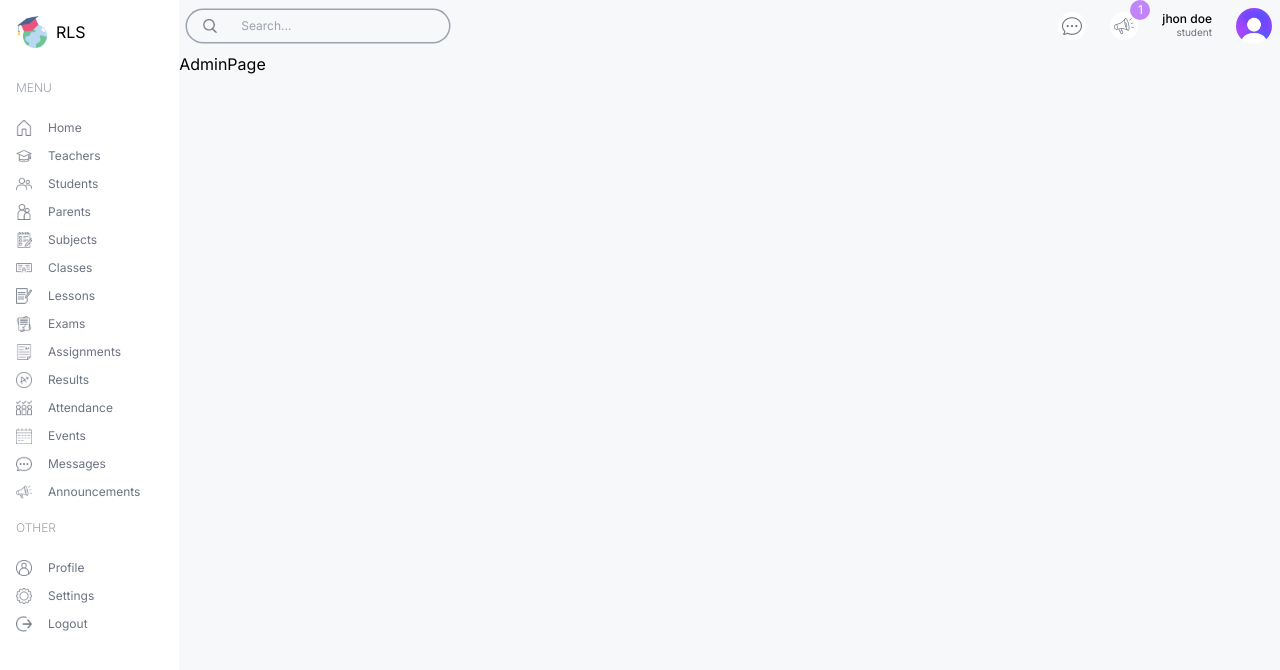
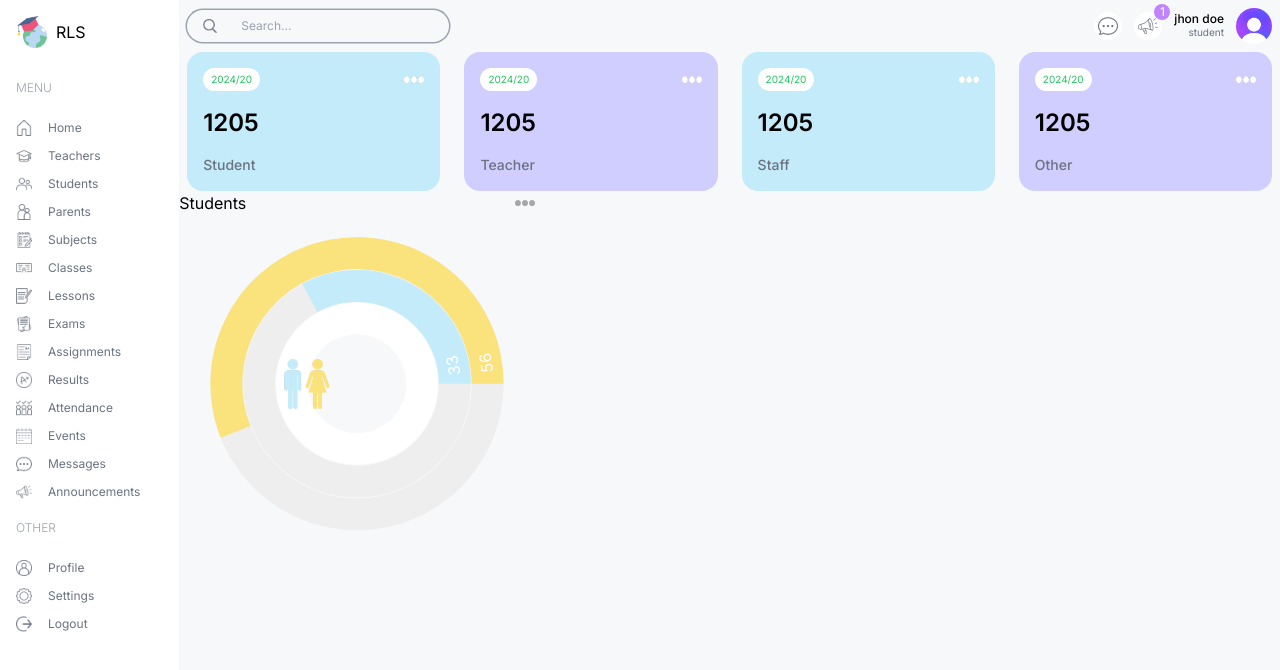
Before and after one commit to FaisalNadaf/school-management, a Next.js app: page /admin in a window 1280 px wide. Shown: the top 670 px of the page. Built offline with nearby package versions, Linux system fonts and the light colour scheme.

Commit message:
user card and charts

```diff
--- a/src/app/(dashboard)/admin/page.tsx
+++ b/src/app/(dashboard)/admin/page.tsx
@@ -1,9 +1,32 @@
-import React from 'react'
+/** @format */
+
+import CountChart from "@/components/CountChart";
+import UserCard from "@/components/UserCard";
+import React from "react";
 
 const AdminPage = () => {
-  return (
-    <div>AdminPage</div>
-  )
-}
+	return (
+		<div className="">
+			{/* user Card */}
+			<div className="flex items-center flex-wrap justify-between gap-2">
+				<UserCard type="Student" />
+				<UserCard type="Teacher" />
+				<UserCard type="Staff" />
+				<UserCard type="Other" />
+			</div>
+			{/* middle charts*/}
+			<div className="flex items-center gap-8 flex-col lg:flex-row">
+				<div className="h-[450px] w-1/3 ">
+					{" "}
+					<CountChart />
+				</div>
+				<div className="h-[450px] w-2/3 ">
 
-export default AdminPage
+
+				</div>
+			</div>
+		</div>
+	);
+};
+
+export default AdminPage;
--- /dev/null
+++ b/src/components/CountChart.tsx
@@ -0,0 +1,69 @@
+/** @format */
+"use client";
+import Image from "next/image";
+import { RadialBarChart, RadialBar, ResponsiveContainer } from "recharts";
+
+const data = [
+	{
+		name: "total",
+		count: 100,
+		fill: "#fff",
+	},
+	{
+		name: "boys",
+		count: 33,
+		fill: "#C3EBFA",
+	},
+	{
+		name: "girls",
+		count: 56,
+		fill: "#FAE27C",
+	},
+];
+
+const CountChart = () => {
+	return (
+		<div className="h-full w-full">
+			<div className="flex justify-between items-center">
+				<div>Students </div>
+				<Image
+					src={"/moreDark.png"}
+					alt=""
+					height={20}
+					width={20}
+				/>
+			</div>
+			<div className="w-full h-[75%] relative">
+				<ResponsiveContainer>
+					<RadialBarChart
+						cx="50%"
+						cy="50%"
+						innerRadius="40%"
+						outerRadius="100%"
+						barSize={32}
+						data={data}>
+						<RadialBar
+							label={{ position: "insideStart", fill: "#fff" }}
+							background
+							dataKey="count"
+						/>
+					</RadialBarChart>
+				</ResponsiveContainer>
+				<Image
+					src={"/maleFemale.png"}
+					height={50}
+					width={50}
+					alt=""
+					className="absolute top-1/2 right-1/2 -translate-x-1/2 -translate-y-1/2"
+				/>
+			</div>
+			<div>
+				<div>
+					<div className="h-5 w-5 bg-" />
+				</div>
+			</div>
+		</div>
+	);
+};
+
+export default CountChart;
--- a/src/components/Navbar.tsx
+++ b/src/components/Navbar.tsx
@@ -20,7 +20,7 @@ const Navbar = () => {
 				/>
 			</div>
 			{/* user and icons */}
-			<div className="flex items-center justify-end gap-6">
+			<div className="flex items-center justify-end gap-3">
 				<div className=" bg-white h-7 w-7 flex rounded-full items-center justify-center cursor-pointer">
 					<Image
 						src={"/message.png"}
@@ -36,7 +36,7 @@ const Navbar = () => {
 						height={20}
 						width={20}
 					/>
-					<span className="absolute bg-purple-400 rounded-full h-5 text-white w-5 text-xs -right-3 -top-3 flex items-center justify-center ">
+					<span className="absolute bg-purple-400 rounded-full h-4 text-white w-4 text-xs -right-2 -top-2 flex items-center justify-center ">
 						1
 					</span>
 				</div>
--- /dev/null
+++ b/src/components/UserCard.tsx
@@ -0,0 +1,25 @@
+/** @format */
+
+import Image from "next/image";
+
+const UserCard = ({ type }: { type: string }) => {
+	return (
+		<div className="rounded-2xl odd:bg-faisal_dev_Sky mx-2 min-w-[150px] flex-1 even:bg-faisal_dev_Purple p-4">
+			<div className="flex justify-between">
+				<span className=" text-[10px] text-green-500 bg-white rounded-full px-2 py-1">
+					2024/20
+				</span>
+				<Image
+					src={"/more.png"}
+					height={20}
+					width={20}
+					alt=""
+				/>
+			</div>
+			<div className="my-4 text-2xl font-semibold">1205</div>
+			<div className="text-sm font-medium text-gray-500">{type}</div>
+		</div>
+	);
+};
+
+export default UserCard;
--- a/tailwind.config.ts
+++ b/tailwind.config.ts
@@ -1,3 +1,5 @@
+/** @format */
+
 import type { Config } from "tailwindcss";
 
 const config: Config = {
@@ -13,6 +15,15 @@ const config: Config = {
 				"gradient-conic":
 					"conic-gradient(from 180deg at 50% 50%, var(--tw-gradient-stops))",
 			},
+
+			colors: {
+				faisal_dev_Sky: "#C3EBFA",
+				faisal_dev_SkyLight: "#EDF9FD",
+				faisal_dev_Purple: "#CFCEFF",
+				faisal_dev_PurpleLight: "#F1F0FF",
+				faisal_dev_Yellow: "#FAE27C",
+				faisal_dev_YellowLight: "#FEFCE8",
+			},
 		},
 	},
 	plugins: [],
```
Also changed, not shown: package.json (+5 -4 lines), 1 other file (tests, documents, lock files or other folders). Lines whose indentation alone changed are shown as unchanged.
